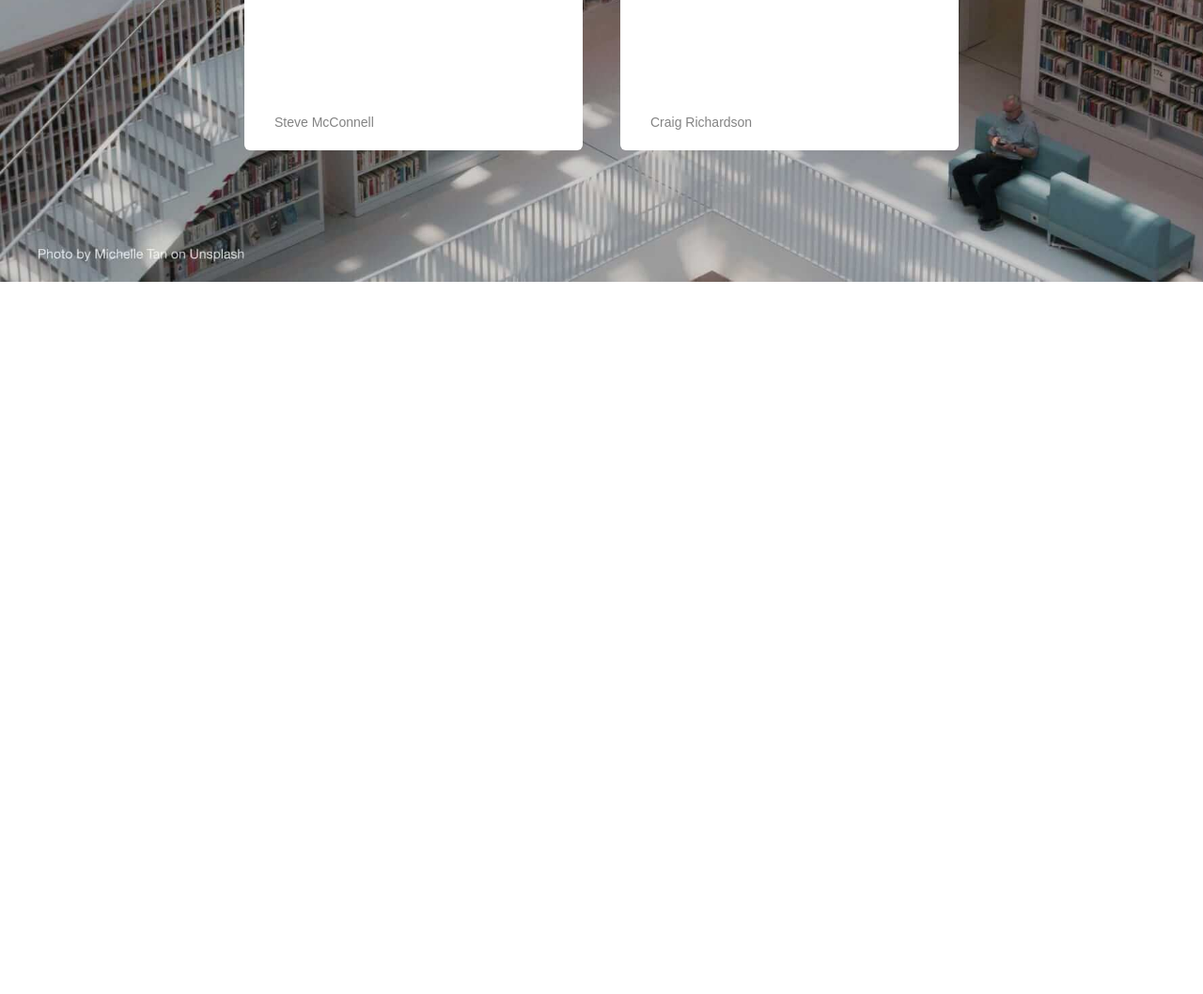
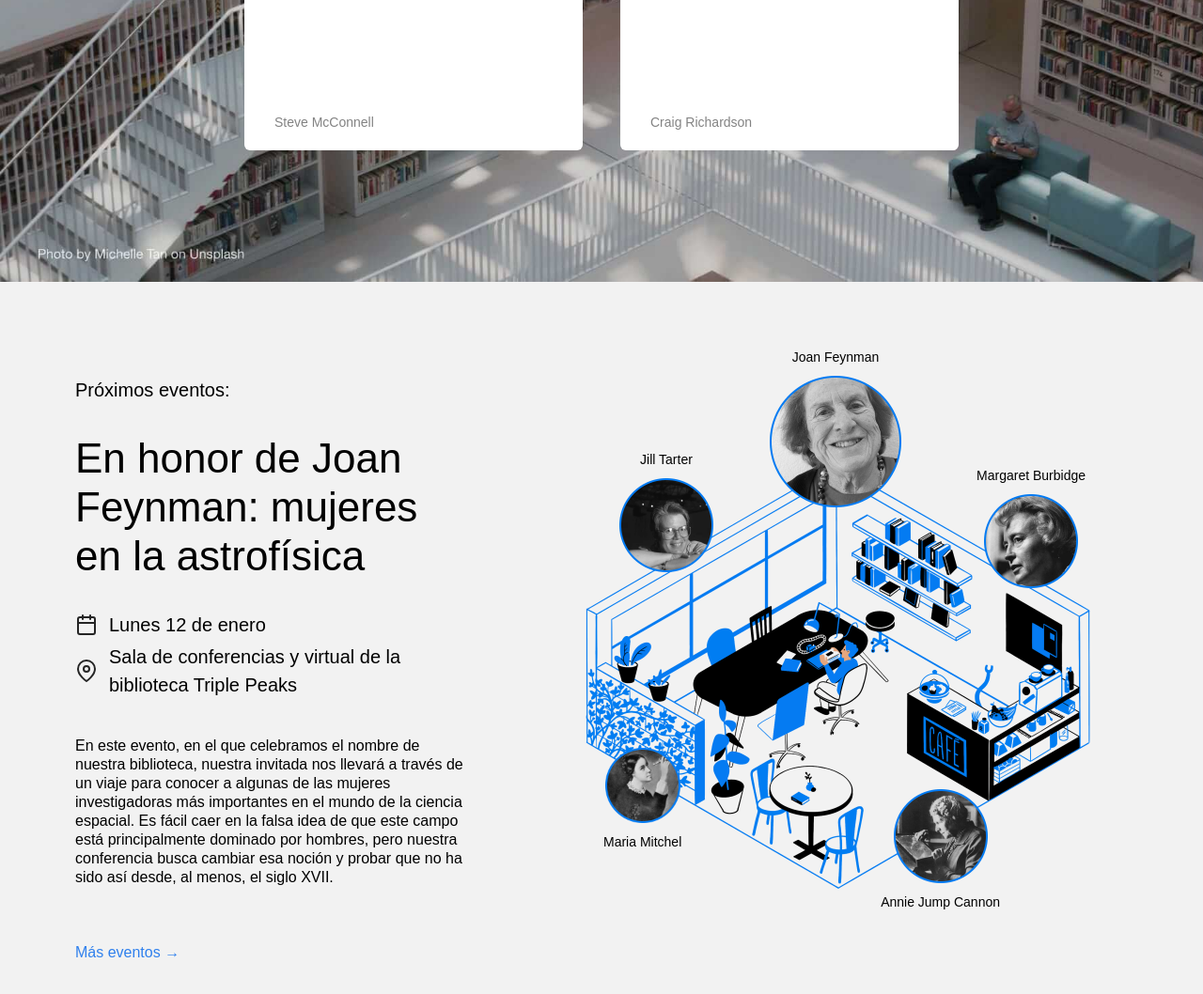
Before and after one commit to markleon8/web_project_library_es, a plain HTML site: page index.html in a window 1280 px wide. Shown: the part 1794-2852 px from the top of the page at 94% size. Before the commit the page ends 2094 px from the top, so only its background shows below. Drawn offline with Linux system fonts and the light colour scheme.

Commit message:
Nueva actualización de mi proyecto

```diff
--- a/index.html
+++ b/index.html
@@ -30,7 +30,7 @@
               </a>
             </li>
             <li>
-              <a class="nav__link" href="#">Eventos</a>
+              <a class="nav__link" href="#events">Eventos</a>
             </li>
             <li>
               <a class="nav__link" href="#">Conviértete en miembro</a>
@@ -129,6 +129,91 @@
             </li>
           </ul>
         </section>
+        <section class="events" id="events">
+          <div class="events__content">
+            <h2 class="events__heading">Próximos eventos:</h2>
+            <h3 class="events__title">
+              En honor de Joan Feynman: mujeres en la astrofísica
+            </h3>
+            <div class="event-info events__info-section">
+              <div class="event-info__item">
+                <img
+                  src="./images/icon_calendar.svg"
+                  alt="Calendar icon"
+                  class="event-info__icon"
+                />
+                <p class="event-info__text">Lunes 12 de enero</p>
+              </div>
+              <div class="event-info__item">
+                <img
+                  src="./images/icon_pin.svg"
+                  alt="Pin icon"
+                  class="event-info__icon"
+                />
+                <p class="event-info__text">
+                  Sala de conferencias y virtual de la biblioteca Triple Peaks
+                </p>
+              </div>
+            </div>
+            <p class="events__description">
+              En este evento, en el que celebramos el nombre de nuestra
+              biblioteca, nuestra invitada nos llevará a través de un viaje para
+              conocer a algunas de las mujeres investigadoras más importantes en
+              el mundo de la ciencia espacial. Es fácil caer en la falsa idea de
+              que este campo está principalmente dominado por hombres, pero
+              nuestra conferencia busca cambiar esa noción y probar que no ha
+              sido así desde, al menos, el siglo XVII.
+            </p>
+            <a href="#" class="events__more">Más eventos &rarr;</a>
+          </div>
+          <div class="events__cover">
+            <img
+              src="./images/cafe.png"
+              alt="cafe cool para programadores"
+              class="events__image"
+            />
+            <div class="person person_name_feynman">
+              <p class="person__caption">Joan Feynman</p>
+              <img
+                src="./images/person_feynman.png"
+                alt="Foto de Margaret Burbidge"
+                class="person__image person__image_size_l"
+              />
+            </div>
+            <div class="person person_name_burbidge">
+              <p class="person__caption">Margaret Burbidge</p>
+              <img
+                src="./images/person_burbidge.png"
+                alt="Margaret Burbidge"
+                class="person__image person__image_size_m"
+              />
+            </div>
+            <div class="person person_name_cannon">
+              <img
+                src="./images/person_cannon.png"
+                alt="Annie Jump Cannon"
+                class="person__image person__image_size_m"
+              />
+              <p class="person__caption">Annie Jump Cannon</p>
+            </div>
+            <div class="person person_name_mitchell">
+              <img
+                src="./images/person_mitchell.png"
+                alt="Maria Mitchel"
+                class="person__image person__image_size_s"
+              />
+              <p class="person__caption">Maria Mitchel</p>
+            </div>
+            <div class="person person_name_tarter">
+              <p class="person__caption">Jill Tarter</p>
+              <img
+                src="./images/person_tarter.png"
+                alt="Jill Tarter"
+                class="person__image person__image_size_m"
+              />
+            </div>
+          </div>
+        </section>
       </main>
     </div>
   </body>
--- a/styles/style.css
+++ b/styles/style.css
@@ -161,3 +161,136 @@
   line-height: 20px;
   color: #838383;
 }
+.events {
+  padding: 100px 0 120px 80px;
+  display: flex;
+  align-items: start;
+  justify-content: space-between;
+  box-sizing: border-box;
+  background-color: #f2f2f2;
+}
+
+.events__content {
+  flex-basis: 580px;
+}
+
+.events__heading {
+  font-size: 20px;
+  font-weight: 500;
+  line-height: 30px;
+  margin: 0;
+}
+
+.events__title {
+  font-size: 44px;
+  font-weight: 500;
+  line-height: 52px;
+  margin: 32px 0 0;
+}
+
+.events__info-section {
+  margin-top: 32px;
+}
+
+.event-info__item {
+  display: flex;
+  align-items: center;
+  margin-bottom: 4px;
+  font-weight: 500;
+}
+
+.event-info__icon {
+  background-repeat: no-repeat;
+  background-position: center;
+  margin-right: 12px;
+  width: 24px;
+  height: 24px;
+}
+
+.event-info__text {
+  font-size: 20px;
+  font-weight: 500;
+  line-height: 30px;
+  margin: 0;
+}
+
+.events__description {
+  margin: 40px 0 60px;
+}
+
+.events__more {
+  color: #2f80ed;
+  text-decoration: none;
+}
+
+.events__cover {
+  flex-grow: 1;
+  flex-shrink: 0;
+  flex-basis: 780px;
+  max-width: 780px;
+  position: relative;
+}
+
+.events__image {
+  max-width: 100%;
+}
+
+.person {
+  position: absolute;
+  display: flex;
+  align-items: center;
+  flex-direction: column;
+  gap: 10px;
+}
+
+.person_name_feynman {
+  position: absolute;
+  top: -30px;
+  left: 319px;
+}
+
+.person_name_burbidge {
+  position: absolute;
+  top: 96px;
+  right: 125px;
+}
+
+.person_name_cannon {
+  position: absolute;
+  bottom: 18px;
+  right: 216px;
+}
+
+.person_name_mitchell {
+  position: absolute;
+  bottom: 82px;
+  left: 142px;
+}
+
+.person_name_tarter {
+  position: absolute;
+  top: 79px;
+  left: 159px;
+}
+
+.person__image {
+  max-width: 100%;
+}
+
+.person__image_size_l {
+  width: 140px;
+}
+
+.person__image_size_m {
+  width: 100px;
+}
+
+.person__image_size_s {
+  width: 80px;
+}
+
+.person__caption {
+  text-align: center;
+  font-size: 14px;
+  margin: 0;
+}
```
